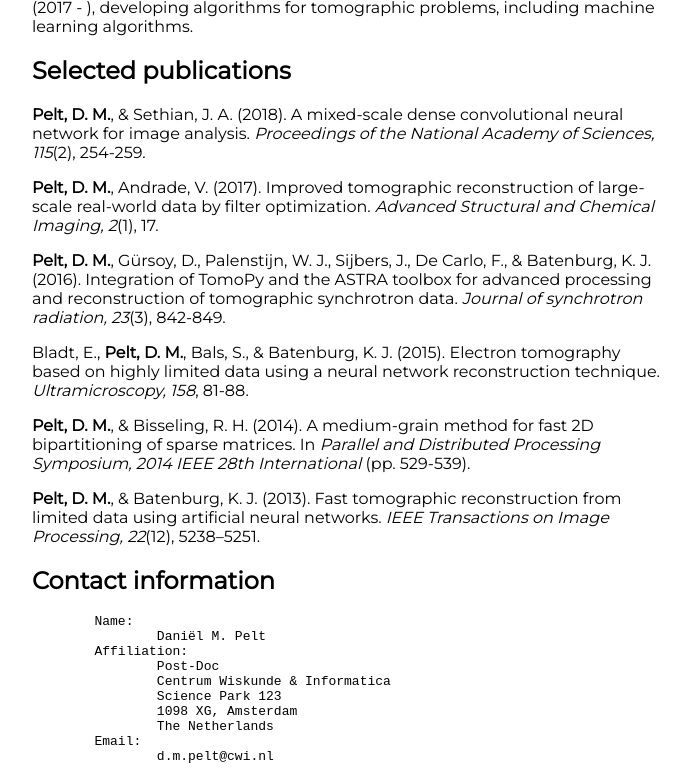
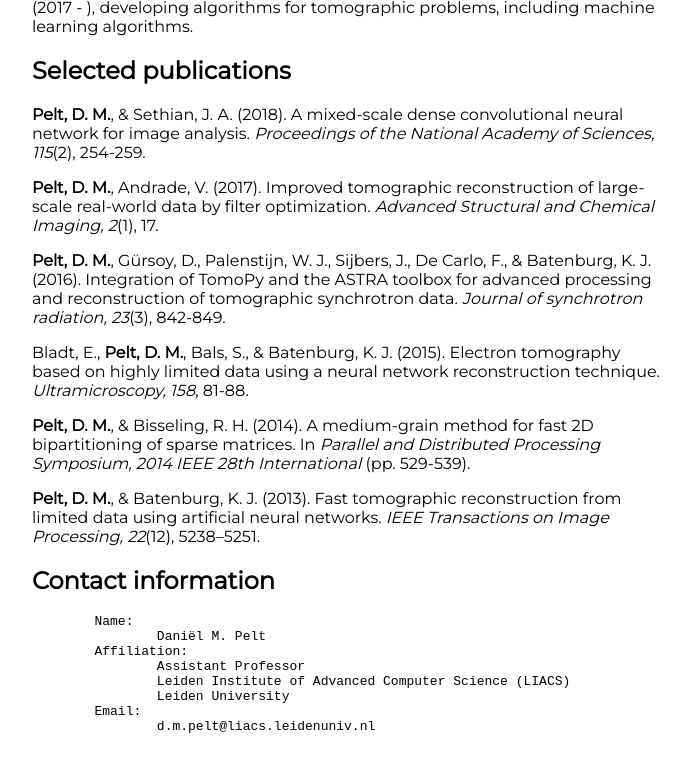
Before and after one commit to dmpelt/dmpelt.github.com, a Jekyll site: the page built from index.md, in a window 1280 px wide, cut to the strip 357-1135 px from the top of the page. Shown: the whole strip, without its empty margins (296-986 px from the left). Built offline with Jekyll 4.4.1, drawn with Linux system fonts in a browser that asks for light colours; after the commit the page ends 1105 px from its top, so only the background shows below that.

Commit message:
Update index.md

```diff
--- a/index.md
+++ b/index.md
@@ -32,10 +32,8 @@ __Pelt, D. M.__, & Batenburg, K. J. (2013). Fast tomographic reconstruction from
 		Name:
 			Daniël M. Pelt
 		Affiliation:
-			Post-Doc
-			Centrum Wiskunde & Informatica
-			Science Park 123
-			1098 XG, Amsterdam
-			The Netherlands
+			Assistant Professor
+			Leiden Institute of Advanced Computer Science (LIACS)
+			Leiden University
 		Email:
-			d.m.pelt@cwi.nl
+			d.m.pelt@liacs.leidenuniv.nl
```
